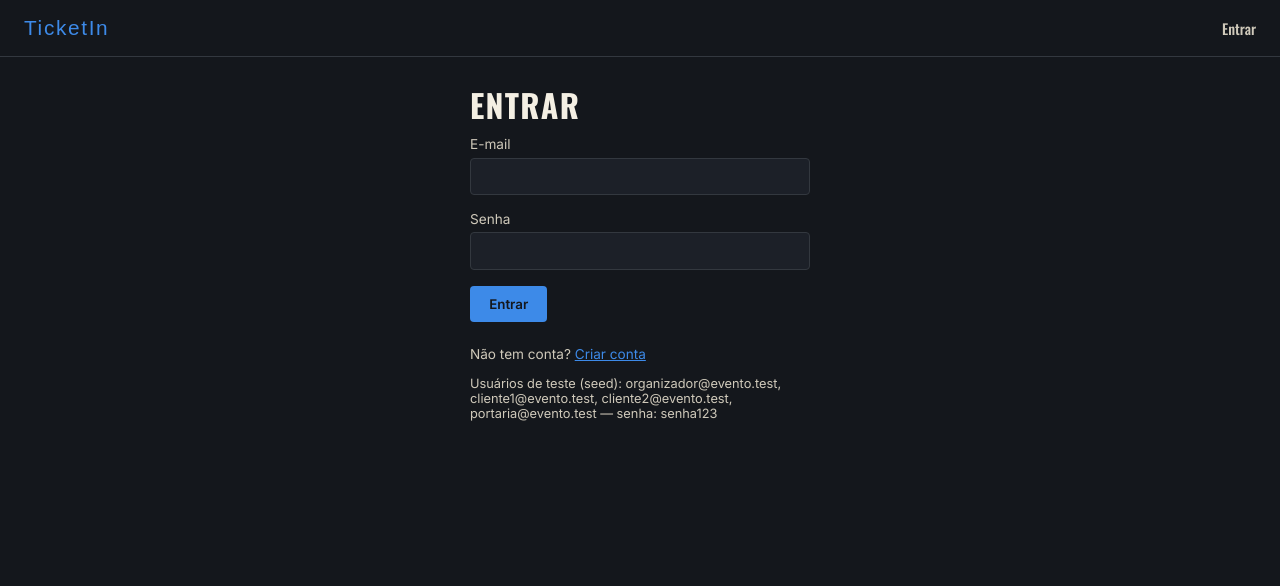
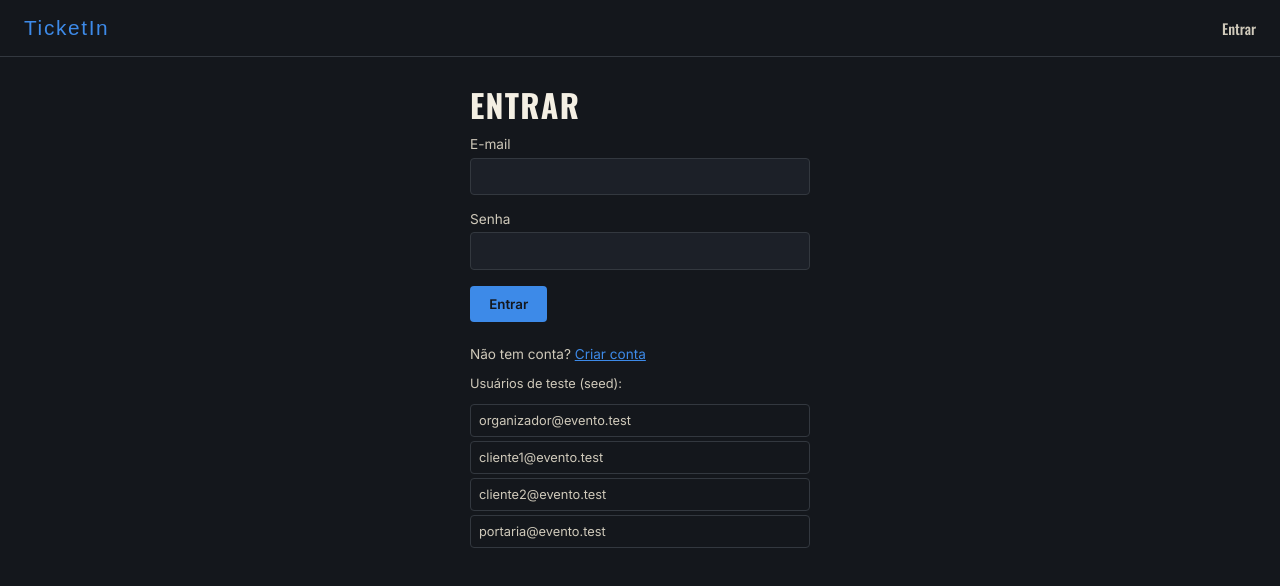
Before and after one commit to kassiodoug/ticketin, a Next.js app in the folder frontend/: page /login in a window 1280 px wide. Shown: the top 586 px of the page. Built offline with nearby package versions, Linux system fonts and the light colour scheme; no server answers; a web font is replaced by a local one.

Commit message:
styled seed information in login page

```diff
--- a/frontend/src/app/globals.css
+++ b/frontend/src/app/globals.css
@@ -417,3 +417,16 @@ textarea {
   display: block;
   font-size: small;
 }
+
+.container-seed-info > :nth-child(n + 1) {
+  font-size: 0.8rem;
+  color: var(--paper-dim);
+}
+
+.email-seed {
+  padding: 0.5rem;
+  margin: 0.25rem auto;
+  border: solid 1px var(--line);
+  cursor: pointer;
+  border-radius: var(--radius);
+}
--- a/frontend/src/app/login/page.tsx
+++ b/frontend/src/app/login/page.tsx
@@ -5,6 +5,16 @@ import { useRouter } from "next/navigation";
 import { useState } from "react";
 import { ApiError } from "../../api/client";
 import { useAuth } from "../../context/AuthContext";
+
+const seedContent = {
+  usersEmail: [
+    "organizador@evento.test",
+    "cliente1@evento.test",
+    "cliente2@evento.test",
+    "portaria@evento.test",
+  ],
+  password: "senha123",
+};
 
 export default function LoginPage() {
   const { login } = useAuth();
@@ -27,6 +37,12 @@ export default function LoginPage() {
       setLoading(false);
     }
   }
+
+  const handleClick = (ev: React.MouseEvent<HTMLParagraphElement>) => {
+    const userEmail = ev.currentTarget.textContent;
+    setEmail(userEmail);
+    setPassword(seedContent.password);
+  };
 
   return (
     <div className='container' style={{ maxWidth: 380 }}>
@@ -66,10 +82,15 @@ export default function LoginPage() {
       >
         Não tem conta? <Link href='/registrar'>Criar conta</Link>
       </p>
-      <p style={{ fontSize: "0.8rem", color: "var(--paper-dim)" }}>
-        Usuários de teste (seed): organizador@evento.test, cliente1@evento.test,
-        cliente2@evento.test, portaria@evento.test — senha: senha123
-      </p>
+      <div className='container-seed-info'>
+        <p>Usuários de teste (seed):</p>
+
+        {seedContent.usersEmail.map((userEmail, idx) => (
+          <p className='email-seed' onClick={handleClick} key={idx}>
+            {userEmail}
+          </p>
+        ))}
+      </div>
     </div>
   );
 }
```
